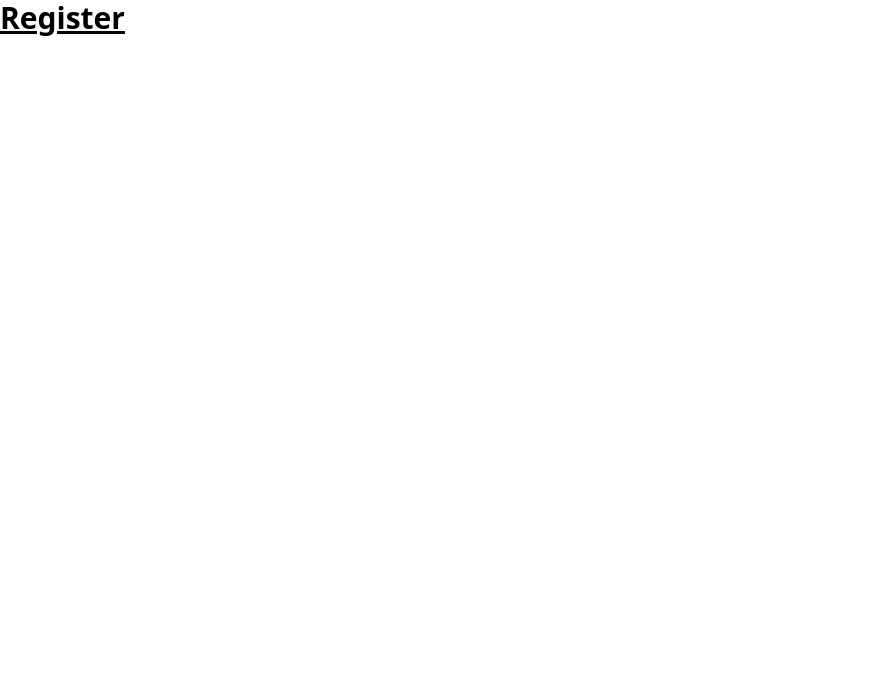
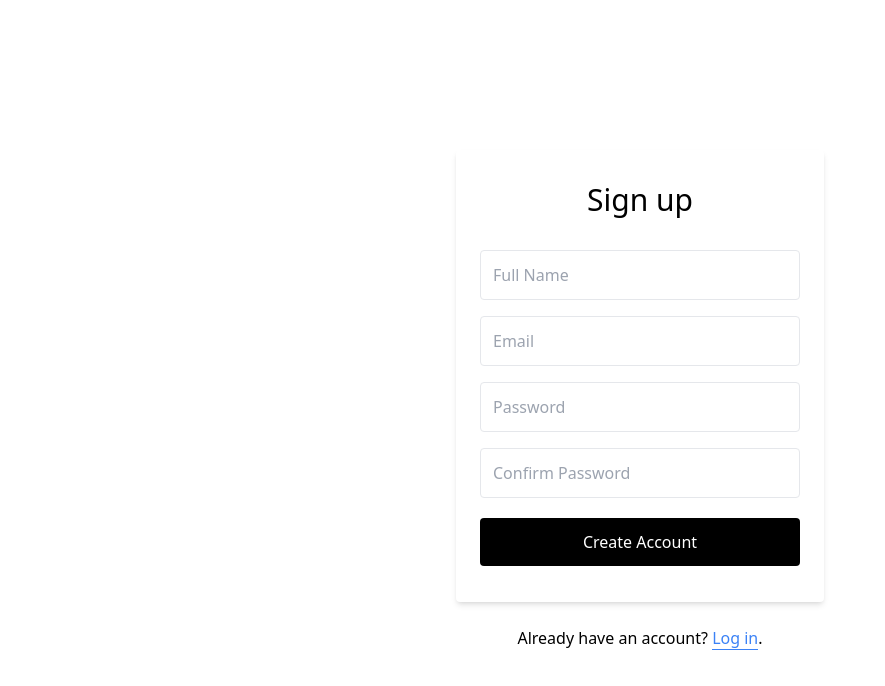
Before and after one commit to champ11111/real-time-chat, a React (Create React App) app in the folder client/: page /register in a window 1280 px wide. Shown: the top 686 px of the page, without its empty margins (0-885 px from the left). Built offline with nearby package versions, Linux system fonts and the light colour scheme.

Commit message:
feat: add auth components

```diff
--- /dev/null
+++ b/client/src/components/Auth/ForgotPassword.js
@@ -0,0 +1,7 @@
+import React from "react";
+
+const ForgotPassword = () => {
+  return <div>ForgotPassword</div>;
+};
+
+export default ForgotPassword;
--- a/client/src/components/Auth/Login.js
+++ b/client/src/components/Auth/Login.js
@@ -1,7 +1,49 @@
 import React from "react";
 
 const login = () => {
-  return <div>login</div>;
+  return (
+    <div class="bg-grey-lighter min-h-screen flex flex-col">
+      <div class="container max-w-sm mx-auto flex-1 flex flex-col items-center justify-center px-2">
+        <div class="bg-white px-6 py-8 rounded shadow-md text-black w-full">
+          <h1 class="mb-8 text-3xl text-center">Login</h1>
+          <input
+            type="text"
+            class="block border border-grey-light w-full p-3 rounded mb-4"
+            name="email"
+            placeholder="Email"
+          />
+
+          <input
+            type="password"
+            class="block border border-grey-light w-full p-3 rounded mb-4"
+            name="password"
+            placeholder="Password"
+          />
+          <div className="flex justify-end">
+            {/* <input class="mr-2 leading-tight" type="checkbox" />
+            <span class="text-sm">Remember Me</span> */}
+            <a href="../forgot-password/">Forgot Password?</a>
+          </div>
+          <button
+            type="submit"
+            class="w-full text-center py-3 rounded bg-green text-white hover:bg-gray-700 bg-black focus:outline-none my-1"
+          >
+            Login
+          </button>
+        </div>
+        <div class="text-grey-dark mt-6">
+          Don't have an account yet?<span> </span>
+          <a
+            class="no-underline border-b border-blue-500 text-blue-500"
+            href="../register/"
+          >
+            Sign up
+          </a>
+          .
+        </div>
+      </div>
+    </div>
+  );
 };
 
 export default login;
--- a/client/src/components/Auth/Register.js
+++ b/client/src/components/Auth/Register.js
@@ -1,7 +1,125 @@
 import React from "react";
 
 const Register = () => {
-  return <div className="text-3xl font-bold underline">Register</div>;
+  return (
+    <div class="bg-grey-lighter min-h-screen flex flex-col">
+      <div class="container max-w-sm mx-auto flex-1 flex flex-col items-center justify-center px-2">
+        <div class="bg-white px-6 py-8 rounded shadow-md text-black w-full">
+          <h1 class="mb-8 text-3xl text-center">Sign up</h1>
+          <input
+            type="text"
+            class="block border border-grey-light w-full p-3 rounded mb-4"
+            name="fullname"
+            placeholder="Full Name"
+          />
+
+          <input
+            type="text"
+            class="block border border-grey-light w-full p-3 rounded mb-4"
+            name="email"
+            placeholder="Email"
+          />
+
+          <input
+            type="password"
+            class="block border border-grey-light w-full p-3 rounded mb-4"
+            name="password"
+            placeholder="Password"
+          />
+          <input
+            type="password"
+            class="block border border-grey-light w-full p-3 rounded mb-4"
+            name="confirm_password"
+            placeholder="Confirm Password"
+          />
+
+          <button
+            type="submit"
+            class="w-full text-center py-3 rounded bg-green text-white hover:bg-gray-700 bg-black focus:outline-none my-1"
+          >
+            Create Account
+          </button>
+        </div>
+
+        <div class="text-grey-dark mt-6">
+          Already have an account? <span> </span>
+          <a
+            class="no-underline border-b border-blue-500 text-blue-500"
+            href="../login/"
+          >
+            Log in
+          </a>
+          .
+        </div>
+      </div>
+    </div>
+  );
 };
 
 export default Register;
+
+<div class="bg-grey-lighter min-h-screen flex flex-col">
+  <div class="container max-w-sm mx-auto flex-1 flex flex-col items-center justify-center px-2">
+    <div class="bg-white px-6 py-8 rounded shadow-md text-black w-full">
+      <h1 class="mb-8 text-3xl text-center">Sign up</h1>
+      <input
+        type="text"
+        class="block border border-grey-light w-full p-3 rounded mb-4"
+        name="fullname"
+        placeholder="Full Name"
+      />
+
+      <input
+        type="text"
+        class="block border border-grey-light w-full p-3 rounded mb-4"
+        name="email"
+        placeholder="Email"
+      />
+
+      <input
+        type="password"
+        class="block border border-grey-light w-full p-3 rounded mb-4"
+        name="password"
+        placeholder="Password"
+      />
+      <input
+        type="password"
+        class="block border border-grey-light w-full p-3 rounded mb-4"
+        name="confirm_password"
+        placeholder="Confirm Password"
+      />
+
+      <button
+        type="submit"
+        class="w-full text-center py-3 rounded bg-green text-white hover:bg-green-dark focus:outline-none my-1"
+      >
+        Create Account
+      </button>
+
+      <div class="text-center text-sm text-grey-dark mt-4">
+        By signing up, you agree to the
+        <a
+          class="no-underline border-b border-grey-dark text-grey-dark"
+          href="#"
+        >
+          Terms of Service
+        </a>{" "}
+        and
+        <a
+          class="no-underline border-b border-grey-dark text-grey-dark"
+          href="#"
+        >
+          Privacy Policy
+        </a>
+      </div>
+    </div>
+
+    <div class="text-grey-dark mt-6">
+      Already have an account?
+      <a class="no-underline border-b border-blue text-blue" href="../login/">
+        Log in
+      </a>
+      .
+    </div>
+  </div>
+</div>;
```
